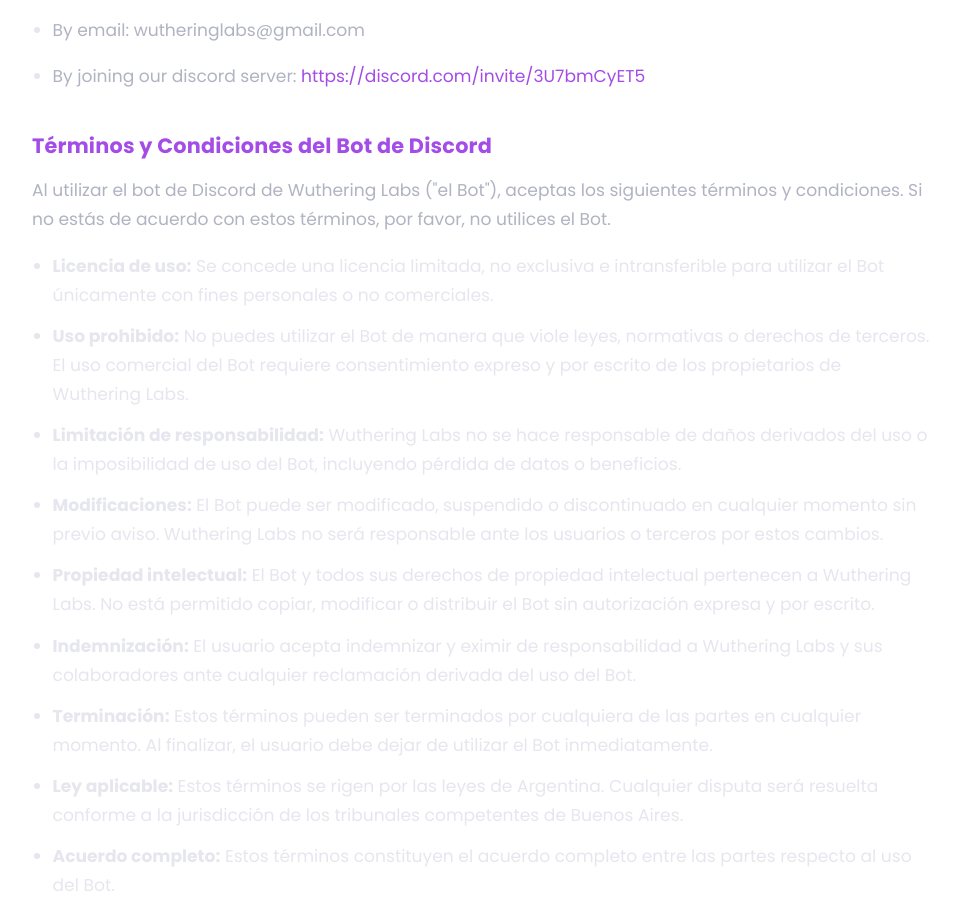
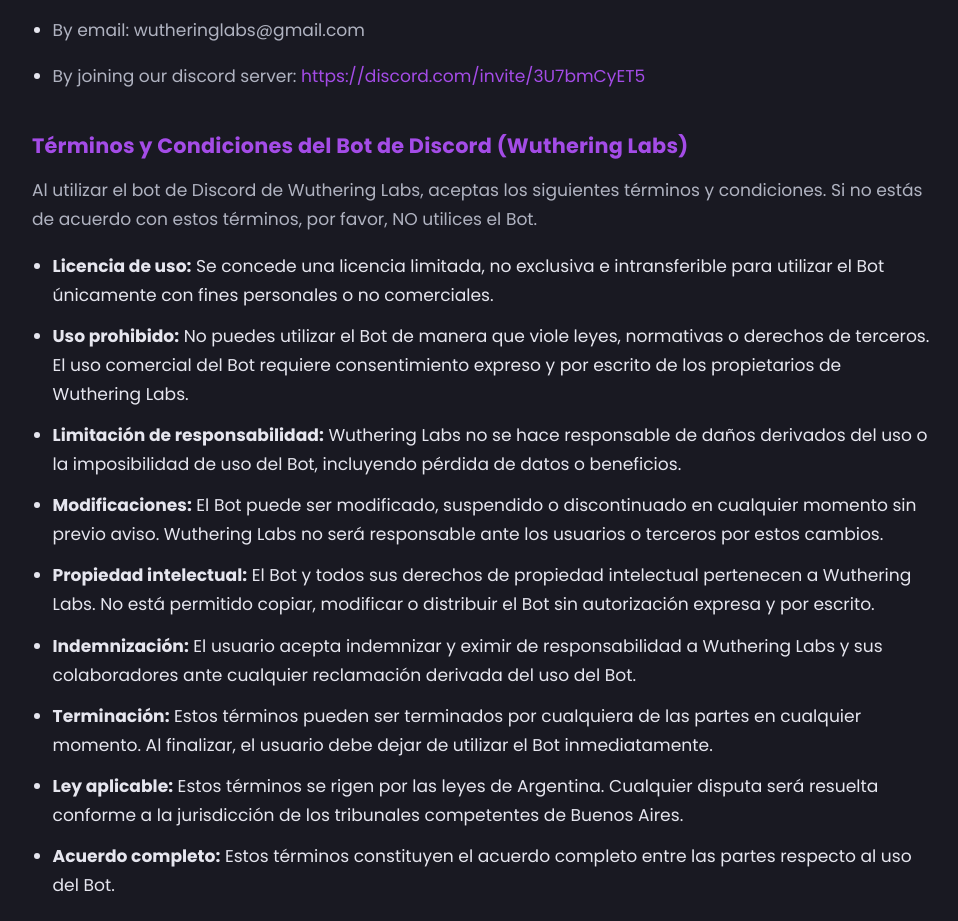
Before and after one commit to ahhfranz/wutheringlabs, a Vue app: page /#/politicas in a window 1280 px wide. Shown: the part 8220-9141 px from the top of the page, without its empty margins (138-1096 px from the left). Built offline with nearby package versions, Linux system fonts and the light colour scheme; a web font is replaced by a local one.

Commit message:
Actualizaciones

```diff
--- a/src/App.vue
+++ b/src/App.vue
@@ -2,7 +2,7 @@
   <div id="app" class="app-grid">
     <Sidebar />
     <div class="main-content">
-      <video v-if="isHome && !isMobile" id="bg-video" autoplay loop muted playsinline>
+      <video v-show="isHome && !isMobile" id="bg-video" autoplay loop muted playsinline>
         <source src="@/assets/images/videos/fondo.mp4" type="video/mp4" />
         Tu navegador no soporta video HTML5.
       </video>
--- a/src/assets/styles/global.css
+++ b/src/assets/styles/global.css
@@ -27,6 +27,7 @@
 
 body {
   min-height: 100vh;
+  background: #191922 !important;
   color: var(--text-clr);
   overflow-x: hidden;
 }
--- a/src/views/Politicas.vue
+++ b/src/views/Politicas.vue
@@ -386,9 +386,9 @@
               rel="external nofollow noopener" target="_blank">https://discord.com/invite/3U7bmCyET5</a></p>
         </li>
       </ul>
-      <h2 id="terminos-bot-discord">Términos y Condiciones del Bot de Discord</h2>
-      <p>Al utilizar el bot de Discord de Wuthering Labs ("el Bot"), aceptas los siguientes términos y condiciones. Si
-        no estás de acuerdo con estos términos, por favor, no utilices el Bot.</p>
+      <h2 id="terminos-bot-discord">Términos y Condiciones del Bot de Discord (Wuthering Labs)</h2>
+      <p>Al utilizar el bot de Discord de Wuthering Labs, aceptas los siguientes términos y condiciones. Si
+        no estás de acuerdo con estos términos, por favor, NO utilices el Bot.</p>
       <ul>
         <li>
           <strong>Licencia de uso:</strong> Se concede una licencia limitada, no exclusiva e intransferible para
```
